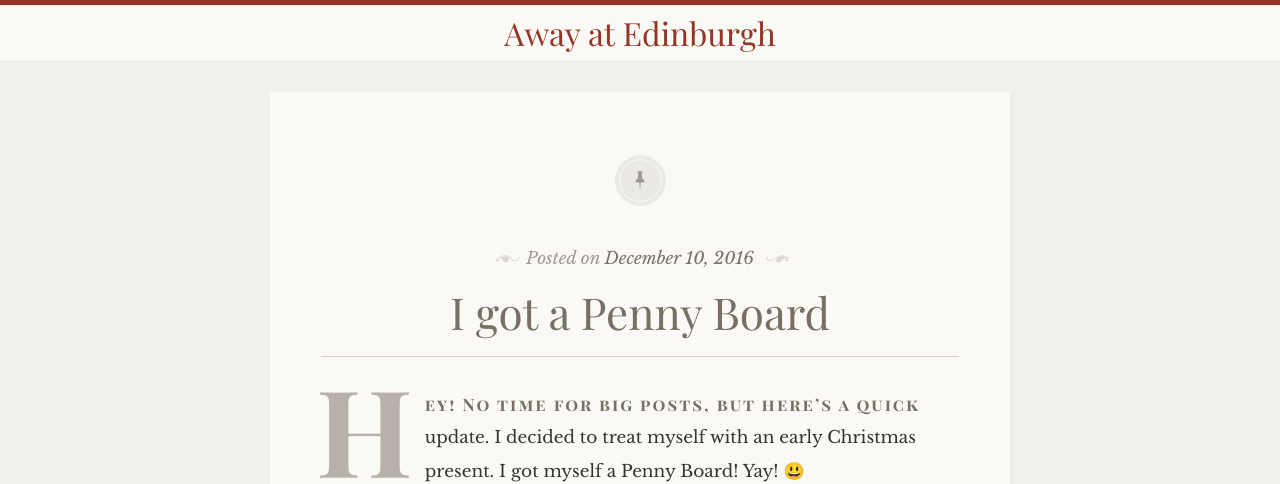
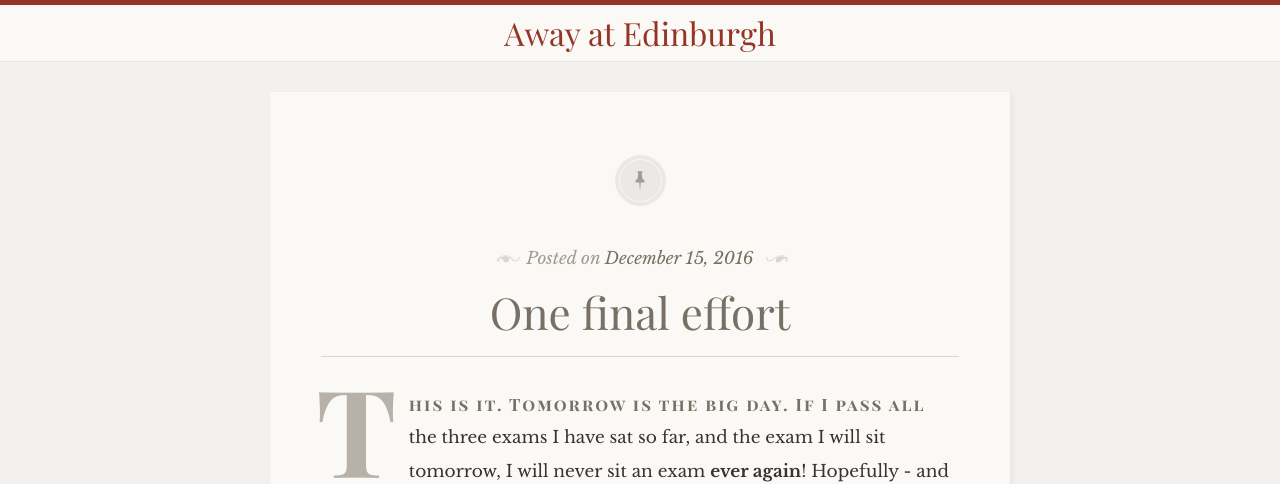
Before and after one commit to ferrolho/away-at-edinburgh, a Jekyll site: the page built from index.html, in a window 1280 px wide. Shown: the top 484 px of the page. Built offline with Jekyll 4.4.1, drawn with Linux system fonts in a browser that asks for light colours; some web fonts are replaced; some of the changed text lies outside the part shown; grey boxes are pictures that could not be loaded.

Commit message:
Adds new blog post

```diff
--- /dev/null
+++ b/_posts/2016-12-15-one-final-effort.markdown
@@ -0,0 +1,25 @@
+---
+layout: post
+title:  One final effort
+date:   2016-12-15 00:00:00 +0000
+thumbnail: the-semester-is-over.jpg
+---
+
+This is it. Tomorrow is the big day. If I pass all the three exams I have sat so far, and the exam I will sit tomorrow, I will never sit an exam **ever again**! Hopefully - and I sure hope so - I will have passed every exam, and therefore tomorrow will be my *last exam*.
+
+I am exhausted. I really am tired and have grown old and weary on the last few weeks.
+
+<figure>
+	<img src="{{ site.baseurl }}/assets/the-semester-is-over.jpg" alt="image">
+	<figcaption>
+		This is me tomorrow.
+	</figcaption>
+</figure>
+
+As I brush my teeth before going to bed, I've been looking in the mirror and asking: *Why did you do this to yourself? Why did you choose to take level 11 (maximum) courses with the 'high demanding' option checked?*
+
+Anyway, tomorrow is going to be an **exciting day**. And not only because it will be my last exam, no. Something *else* will take place. I've been waiti**N**g for it like a little kid w**A**its to open its fir**S**t *PlayStation* or *Xbox* that has been lying under the Christm**A**s tree since the beginning of December.
+
+I just hope that everything goes well because my expectations are very very high. And at this point, if someone were to change its mind, I would get very disappointed, and the previous paragraph would be just a build up for an utterly fail...
+
+We shall see!
--- a/_sass/_base.scss
+++ b/_sass/_base.scss
@@ -155,6 +155,8 @@
  * Images
  */
 img {
+    display: block;
+    margin: 0 auto;
     max-width: 100%;
     vertical-align: middle;
 }
```
Also changed, not shown: assets/the-semester-is-over.jpg (added).
